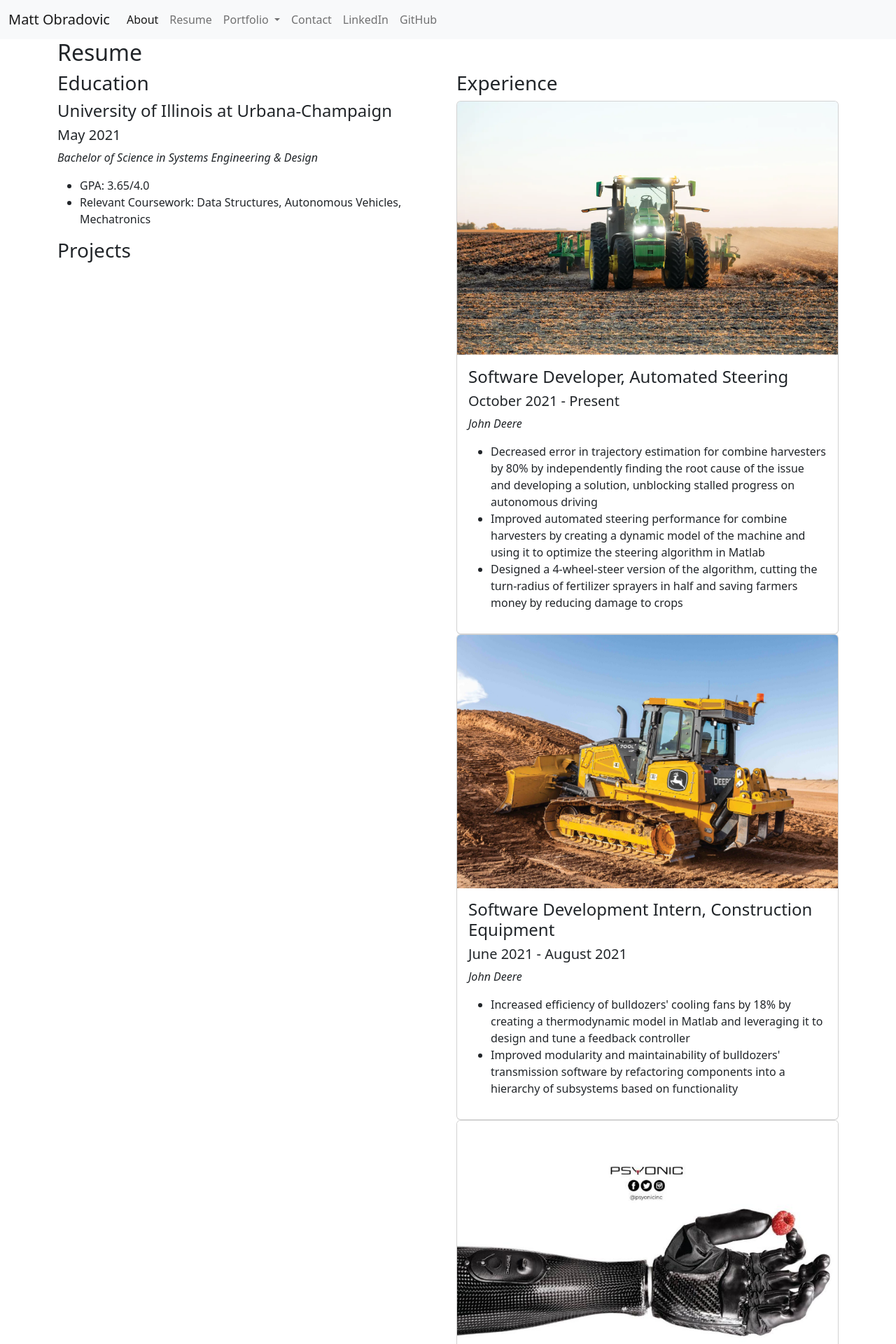
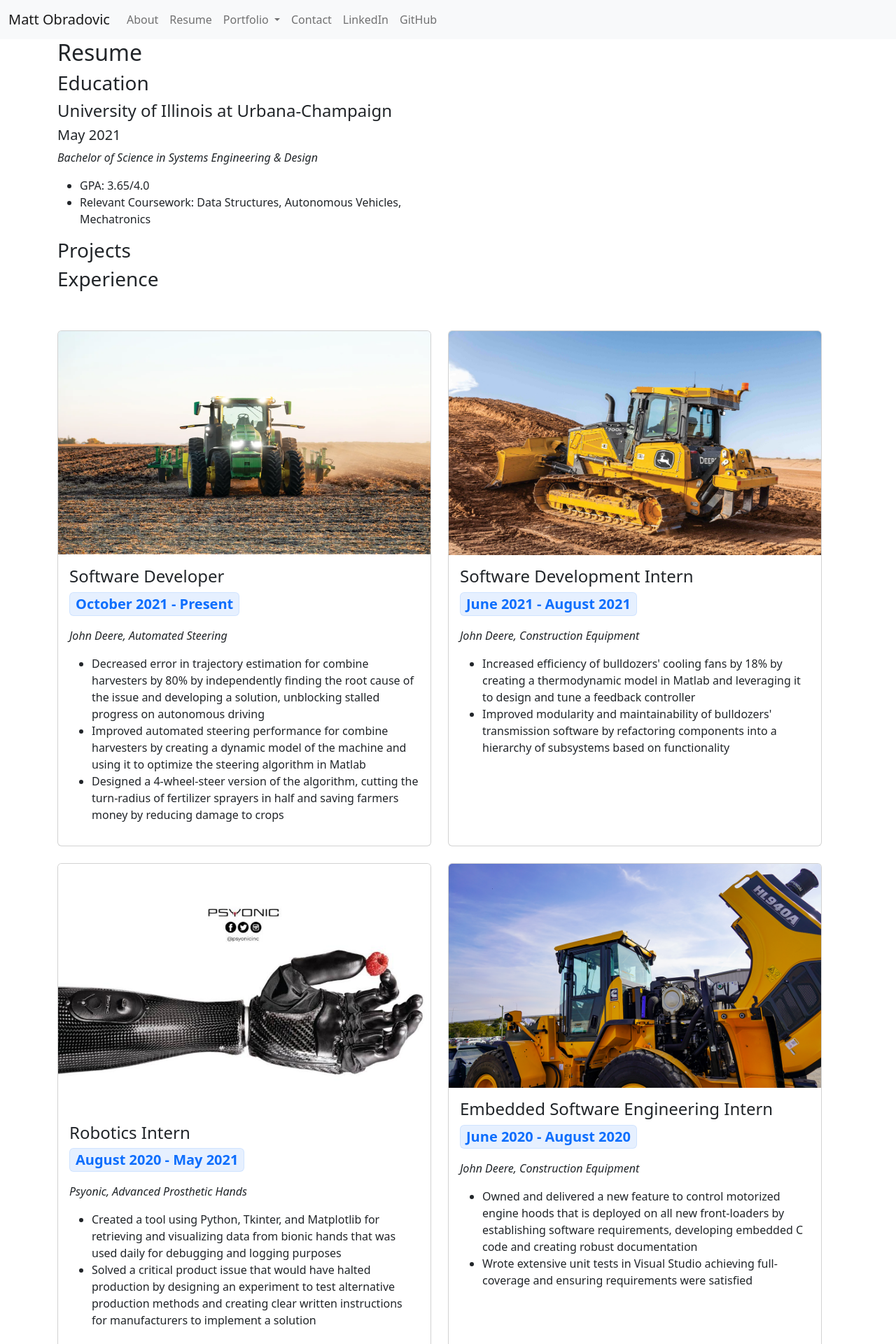
Before and after one commit to mattobrado/personal-website, a Flask app: page /resume in a window 1280 px wide. Shown: the top 1920 px of the page at 70% size. Run offline with Flask 2, Linux system fonts and the light colour scheme.

Commit message:
feat: resume page formatting

```diff
--- a/static/style.css
+++ b/static/style.css
@@ -8,3 +8,9 @@
   left: 0;
   width: 100%;
 }
+
+.card-img-top {
+  width: 100%;
+  height: 40vh;
+  object-fit:fill;
+  }
--- a/templates/base.html
+++ b/templates/base.html
@@ -18,7 +18,7 @@
         <div class="collapse navbar-collapse" id="navbarSupportedContent">
           <ul class="navbar-nav me-auto mb-2 mb-lg-0">
             <li class="nav-item">
-              <a class="nav-link active" aria-current="page" href="/about">About</a>
+              <a class="nav-link" aria-current="page" href="/about">About</a>
             </li>
             <li class="nav-item">
               <a class="nav-link" href="/resume">Resume</a>
--- a/templates/resume.html
+++ b/templates/resume.html
@@ -23,14 +23,16 @@
 
         <h3 class="resume-section-title">Projects</h3>
       </div>
-      <div class ="col-lg-6">
       <h3 class="resume-section-title">Experience</h3>
-        <div class="card resume-item">
+      <div class="row row-cols-1 row-cols-lg-2 g-4">
+        <div class="col">
+          <div class="card h-100 resume-item">
             <img src="/static/autotrac.png" class="card-img-top" alt="...">
             <div class="card-body">
-            <h4>Software Developer, Automated Steering</h4>
-            <h5>October 2021 - Present</h5>
-            <p><em>John Deere</em></p>
+              <h4>Software Developer</h4>
+              <h5 class="d-inline-flex mb-3 px-2 py-1 fw-semibold text-primary bg-primary bg-opacity-10 border border-primary border-opacity-10 rounded-2">October 2021 - Present</h5>
+              <!--   -->
+              <p><em>John Deere, Automated Steering</em></p>
               <ul>
                 <li>Decreased error in trajectory estimation for combine harvesters by 80% by independently finding the root cause of the issue and developing a solution, unblocking stalled progress on autonomous driving</li>
                 <li>Improved automated steering performance for combine harvesters by creating a dynamic model of the machine and using it to optimize the steering algorithm in Matlab</li>
@@ -38,47 +40,55 @@
               </ul>
             </div>
           </div>
-        <div class="card resume-item">
+        </div>
+        <div class="col">
+          <div class="card h-100 resume-item">
             <img src="/static/bulldozer.jpg" class="card-img-top" alt="...">
             <div class="card-body">
-            <h4>Software Development Intern, Construction Equipment</h4>
-            <h5>June 2021 - August 2021</h5>
-            <p><em>John Deere</em></p>
+              <h4>Software Development Intern</h4>
+              <h5 class="d-inline-flex mb-3 px-2 py-1 fw-semibold text-primary bg-primary bg-opacity-10 border border-primary border-opacity-10 rounded-2">June 2021 - August 2021</h5>
+              <p><em>John Deere, Construction Equipment</em></p>
               <ul>
                 <li>Increased efficiency of bulldozers' cooling fans by 18% by creating a thermodynamic model in Matlab and leveraging it to design and tune a feedback controller</li>
                 <li>Improved modularity and maintainability of bulldozers' transmission software by refactoring components into a hierarchy of subsystems based on functionality</li>
               </ul>
             </div>
           </div>
-        <div class="card resume-item">
-          <img src="/static/ability-hand.jpeg" class="card-img-top" alt="...">
+        </div>
+        <div class="col">
+          <div class="card h-100 resume-item">
+            <img src="/static/ability-hand.jpeg" class="card-img-top h-100" alt="...">
             <div class="card-body">
-            <h4>Robotics Intern, Advanced Prosthetic Hands</h4>
-            <h5>August 2020 - May 2021</h5>
-            <p><em>Psyonic</em></p>
+              <h4>Robotics Intern</h4>
+              <h5 class="d-inline-flex mb-3 px-2 py-1 fw-semibold text-primary bg-primary bg-opacity-10 border border-primary border-opacity-10 rounded-2">August 2020 - May 2021</h5>
+              <p><em>Psyonic, Advanced Prosthetic Hands</em></p>
               <ul>
                 <li>Created a tool using Python, Tkinter, and Matplotlib for retrieving and visualizing data from bionic hands that was used daily for debugging and logging purposes</li>
                 <li>Solved a critical product issue that would have halted production by designing an experiment to test alternative production methods and creating clear written instructions for manufacturers to implement a solution</li>
               </ul>
             </div>
           </div>
-        <div class="card resume-item">
+        </div>
+        <div class="col">
+          <div class="card h-100 resume-item">
             <img src="/static/loader-open-hood.jpg" class="card-img-top" alt="...">
             <div class="card-body">
-            <h4>Embedded Software Engineering Intern, Construction Equipment</h4>
-            <h5>June 2020 - August 2020</h5>
-            <p><em>John Deere</em></p>
+              <h4>Embedded Software Engineering Intern</h4>
+              <h5 class="d-inline-flex mb-3 px-2 py-1 fw-semibold text-primary bg-primary bg-opacity-10 border border-primary border-opacity-10 rounded-2">June 2020 - August 2020</h5>
+              <p><em>John Deere, Construction Equipment</em></p>
               <ul>
                 <li>Owned and delivered a new feature to control motorized engine hoods that is deployed on all new front-loaders by establishing software requirements, developing embedded C code and creating robust documentation</li>
                 <li>Wrote extensive unit tests in Visual Studio achieving full-coverage and ensuring requirements were satisfied</li>
               </ul>
             </div>
           </div>
-        <div class=" card resume-item">
+        </div>
+        <div class="col">
+          <div class=" card h-100 resume-item">
             <img src="/static/obstacle-arena.jpeg" class="card-img-top" alt="...">
             <div class="card-body">
-            <h4>Research Engineer, Simulation</h4>
-            <h5>September 2019 - May 2020</h5>
+              <h4>Research Engineer</h4>
+              <h5 class="d-inline-flex mb-3 px-2 py-1 fw-semibold text-primary bg-primary bg-opacity-10 border border-primary border-opacity-10 rounded-2">September 2019 - May 2020</h5>
               <p><em>Autonomous and Unmanned Systems Laboratory</em></p>
               <ul>
                 <li>Led a team of 4 to conduct detailed testing and system identification of autonomous vehicles using motion capture cameras</li>
@@ -90,5 +100,7 @@
         </div>
       </div>
       </div>
+
+  </div>
 </section>
 {% endblock %}
```
Lines whose indentation alone changed are shown as unchanged.
